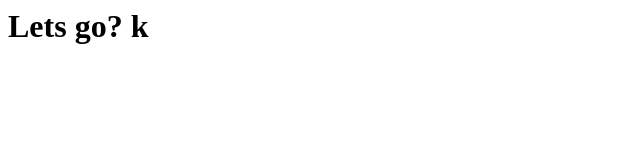
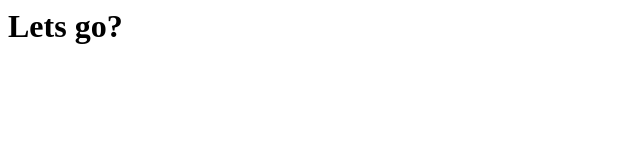
Before and after one commit to FrederikKristensen/The-Wolf-den, a plain HTML site: page Index.Html in a window 1280 px wide. Shown: the full height of the page, 0-640 px from the left. Drawn offline with Linux system fonts and the light colour scheme.

Commit message:
Created Html

```diff
--- a/Index.Html
+++ b/Index.Html
@@ -1 +1 @@
-<h1> Lets go? k </h1>
+<h1> Lets go? </h1>
```
